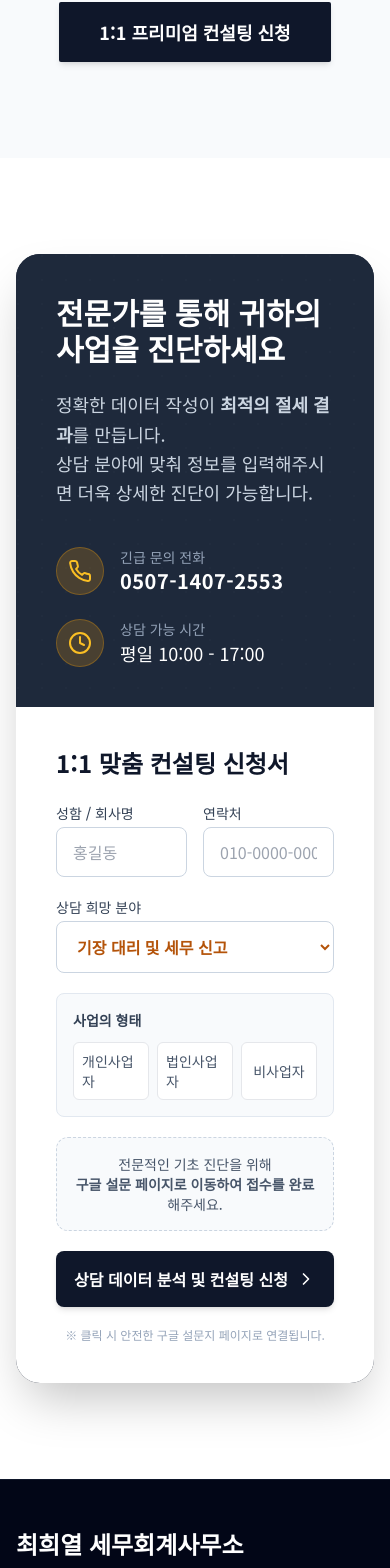
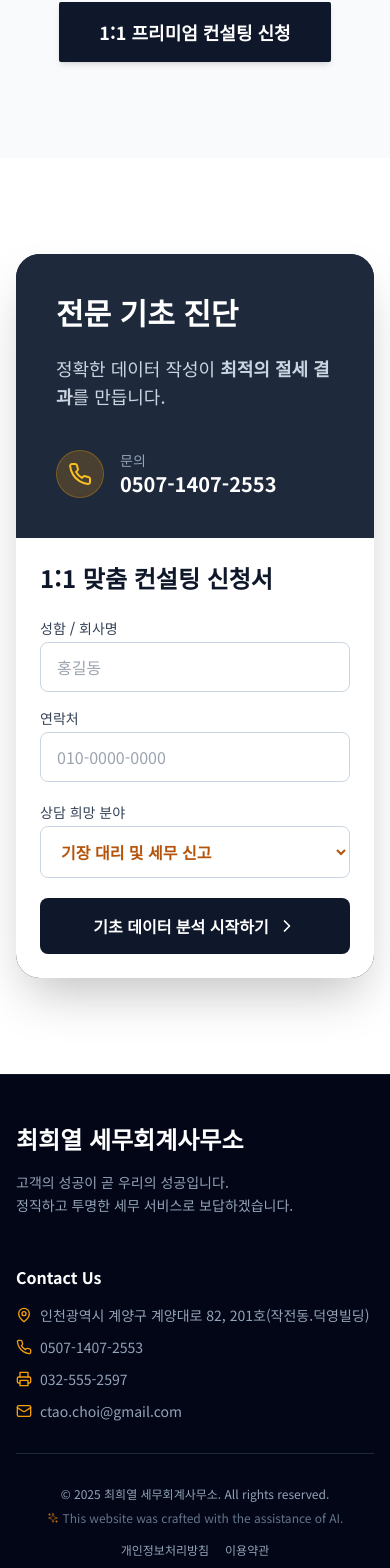
Before and after one commit to choiheeyeol/my-hompage, a React (Vite) app: page / in a window 390 px wide. Shown: the part 5616-7184 px from the top of the page. Built offline with nearby package versions, Linux system fonts and the light colour scheme.

Commit message:
feat: complete google form integration with correct IDs

```diff
--- a/src/components/ContactCTA.tsx
+++ b/src/components/ContactCTA.tsx
@@ -1,95 +1,52 @@
-import React, { useState } from 'react'; // useEffect는 미사용으로 제거
+import React, { useState } from 'react';
 import { Send, Phone, Clock, ChevronRight } from 'lucide-react';
 
 const ContactCTA: React.FC = () => {
+  const [isSubmitted, setIsSubmitted] = useState(false);
   const [formData, setFormData] = useState({
     name: '',
     phone: '',
     category: '기장 대리 및 세무 신고',
-    businessType: '',
-    taxType: '',
-    hasEmployee: '',
-    propertyAction: '',
-    lifecycleStage: '',
-    crisisType: '',
-    message: ''
   });
 
-  // 여기에 구글 설문지 [보내기] -> [링크] 주소를 붙여넣으세요
-  const GOOGLE_FORM_URL = "https://docs.google.com/forms/d/e/1FAIpQLScGHwnt6SUrNvP-oKE9Wo6_AL_xPBzdCHYQ-XY8_zEniT1bTQ/viewform?usp=dialog";
-
-  const serviceOptions = [
-    "기장 대리 및 세무 신고",
-    "세무 조정 및 기업 재무 진단",
-    "재산세제 (양도·상속·증여)",
-    "사업 생애주기 및 위기 관리 컨설팅",
-    "기타 문의",
-  ];
-
-  const handleChange = (e: React.ChangeEvent<HTMLInputElement | HTMLSelectElement | HTMLTextAreaElement>) => {
-    const { id, value, name } = e.target;
-    const fieldId = id || name;
-    setFormData(prev => ({ ...prev, [fieldId]: value }));
+  // 구글 설문지 설정 (미리 채워진 링크 ID를 확인하여 교체하세요)
+  const GOOGLE_FORM_BASE_URL = "https://docs.google.com/forms/d/e/1FAIpQLScGHwnt6SUrNvP-oKE9Wo6_AL_xPBzdCHYQ-XY8_zEniT1bTQ/viewform?usp=dialog";
+  const ENTRY_IDS = {
+    name: "entry.2005620554",    // 성함 필드 ID
+    phone: "entry.1045781291",   // 연락처 필드 ID
+    category: "entry.1404194098"  // 상담분야 필드 ID
   };
 
-  // 상황별 동적 설문 렌더링 함수 (기존 로직 유지)
-  const renderDynamicFields = () => {
-    if (formData.category === "사업 생애주기 및 위기 관리 컨설팅") {
-      return (
-        <div className="space-y-5 animate-in fade-in slide-in-from-top-2 duration-500">
-          <div className="p-4 bg-slate-50 rounded-lg border border-slate-200">
-            <label className="block text-sm font-bold text-slate-700 mb-3">현재 사업 단계</label>
-            <div className="space-y-2">
-              {['창업 준비 단계', '사업 운영 중 (구조 전환 고려)', '폐업 또는 사업 정리 예정'].map(stage => (
-                <label key={stage} className={`flex items-center p-3 border rounded-md cursor-pointer text-sm transition-all ${formData.lifecycleStage === stage ? 'bg-amber-500 border-amber-500 text-white' : 'bg-white text-slate-600 hover:border-amber-300'}`}>
-                  <input type="radio" name="lifecycleStage" value={stage} onChange={handleChange} className="hidden" />
-                  <ChevronRight size={16} className="mr-2" /> {stage}
-                </label>
-              ))}
-            </div>
-          </div>
-          {/* 생애주기별 세부 필드는 동일하게 유지됩니다 */}
-        </div>
-      );
+  // 연락처 자동 하이픈 기능
+  const formatPhoneNumber = (value: string) => {
+    const number = value.replace(/[^\d]/g, '');
+    if (number.length < 4) return number;
+    if (number.length < 7) return `${number.slice(0, 3)}-${number.slice(3)}`;
+    if (number.length < 11) return `${number.slice(0, 3)}-${number.slice(3, 6)}-${number.slice(6)}`;
+    return `${number.slice(0, 3)}-${number.slice(3, 7)}-${number.slice(7, 11)}`;
+  };
+
+  const handleChange = (e: React.ChangeEvent<HTMLInputElement | HTMLSelectElement>) => {
+    const { id, value } = e.target;
+    if (id === 'phone') {
+      setFormData(prev => ({ ...prev, phone: formatPhoneNumber(value) }));
+    } else {
+      setFormData(prev => ({ ...prev, [id]: value }));
     }
+  };
 
-    if (formData.category === "기장 대리 및 세무 신고" || formData.category === "세무 조정 및 기업 재무 진단") {
-      return (
-        <div className="space-y-5 animate-in fade-in slide-in-from-top-2 duration-500">
-          <div className="p-4 bg-slate-50 rounded-lg border border-slate-200">
-            <label className="block text-sm font-bold text-slate-700 mb-3">사업의 형태</label>
-            <div className="grid grid-cols-3 gap-2">
-              {['개인사업자', '법인사업자', '비사업자'].map(type => (
-                <label key={type} className={`flex items-center justify-center p-2 border rounded-md cursor-pointer text-sm transition-all ${formData.businessType === type ? 'bg-amber-500 border-amber-500 text-white' : 'bg-white text-slate-600 hover:border-amber-300'}`}>
-                  <input type="radio" name="businessType" value={type} onChange={handleChange} className="hidden" />
-                  {type}
-                </label>
-              ))}
-            </div>
-          </div>
-          {/* 과세 유형 및 근로자 유무 동일 유지 */}
-        </div>
-      );
-    }
+  const handleSubmit = (e: React.FormEvent) => {
+    e.preventDefault();
+    setIsSubmitted(true); // 버튼 클릭 시 임베드된 설문지를 보여줌
+  };
 
-    if (formData.category === "재산세제 (양도·상속·증여)") {
-      return (
-        <div className="space-y-5 animate-in fade-in slide-in-from-top-2 duration-500">
-          <div className="p-4 bg-slate-50 rounded-lg border border-slate-200">
-            <label className="block text-sm font-bold text-slate-700 mb-3">진행 상황 (선택)</label>
-            <div className="space-y-2">
-              {['계약/사망 전 (사전 절세 플랜)', '계약 완료 / 등기 이전 전', '등기 완료 / 신고 대행'].map(status => (
-                <label key={status} className={`flex items-center p-3 border rounded-md cursor-pointer text-sm transition-all ${formData.propertyAction === status ? 'bg-amber-500 border-amber-500 text-white' : 'bg-white text-slate-600 hover:border-amber-300'}`}>
-                  <input type="radio" name="propertyAction" value={status} onChange={handleChange} className="hidden" />
-                  <ChevronRight size={16} className="mr-2" /> {status}
-                </label>
-              ))}
-            </div>
-          </div>
-        </div>
-      );
-    }
-    return null;
+  // 데이터를 포함한 구글 설문지 URL 생성
+  const getPrefilledUrl = () => {
+    const params = new URLSearchParams();
+    params.append(ENTRY_IDS.name, formData.name);
+    params.append(ENTRY_IDS.phone, formData.phone);
+    params.append(ENTRY_IDS.category, formData.category);
+    return `${GOOGLE_FORM_BASE_URL}&${params.toString()}`;
   };
 
   return (
@@ -97,77 +54,75 @@ const ContactCTA: React.FC = () => {
       <div className="max-w-7xl mx-auto px-4 sm:px-6 lg:px-8">
         <div className="bg-slate-900 rounded-3xl overflow-hidden shadow-2xl flex flex-col lg:flex-row">
 
-          {/* Left Side: Info (기존 동일) */}
-          <div className="lg:w-1/2 p-10 md:p-14 flex flex-col justify-center bg-slate-800 text-white relative overflow-hidden">
-            <div className="absolute inset-0 opacity-10" style={{ backgroundImage: 'radial-gradient(circle at 2px 2px, rgba(255,255,255,0.15) 1px, transparent 0)', backgroundSize: '24px 24px' }}></div>
+          {/* 왼쪽 안내 영역 */}
+          <div className="lg:w-1/3 p-10 md:p-14 flex flex-col justify-center bg-slate-800 text-white relative">
             <div className="relative z-10">
-              <h2 className="text-3xl font-bold mb-6">전문가를 통해 귀하의 사업을 진단하세요</h2>
-              <p className="text-slate-300 mb-10 text-lg leading-relaxed">
-                정확한 데이터 작성이 <strong>최적의 절세 결과</strong>를 만듭니다.<br/>
-                상담 분야에 맞춰 정보를 입력해주시면 더욱 상세한 진단이 가능합니다.
+              <h2 className="text-3xl font-bold mb-6">전문 기초 진단</h2>
+              <p className="text-slate-300 mb-10 text-lg">
+                정확한 데이터 작성이 <strong>최적의 절세 결과</strong>를 만듭니다.
               </p>
               <div className="space-y-6">
                 <div className="flex items-center space-x-4">
                   <div className="w-12 h-12 bg-amber-500/20 rounded-full flex items-center justify-center text-amber-400 border border-amber-500/30"><Phone className="w-6 h-6" /></div>
                   <div>
-                    <p className="text-sm text-slate-400">긴급 문의 전화</p>
-                    <p className="text-xl font-bold tracking-wide">0507-1407-2553</p>
-                  </div>
-                </div>
-                <div className="flex items-center space-x-4">
-                  <div className="w-12 h-12 bg-amber-500/20 rounded-full flex items-center justify-center text-amber-400 border border-amber-500/30"><Clock className="w-6 h-6" /></div>
-                  <div>
-                    <p className="text-sm text-slate-400">상담 가능 시간</p>
-                    <p className="text-lg">평일 10:00 - 17:00</p>
+                    <p className="text-sm text-slate-400">문의</p>
+                    <p className="text-xl font-bold">0507-1407-2553</p>
                   </div>
                 </div>
               </div>
             </div>
           </div>
 
-          {/* Right Side: Form & Link Button */}
-          <div className="lg:w-1/2 p-10 md:p-14 bg-white">
+          {/* 오른쪽 폼/설문지 영역 */}
+          <div className="lg:w-2/3 p-6 md:p-10 bg-white">
+            {!isSubmitted ? (
+              <form onSubmit={handleSubmit} className="space-y-5">
                 <h3 className="text-2xl font-bold text-slate-900 mb-6">1:1 맞춤 컨설팅 신청서</h3>
-            <div className="space-y-5">
-              <div className="grid grid-cols-2 gap-4">
+                <div className="grid grid-cols-1 md:grid-cols-2 gap-4">
                   <div>
                     <label className="block text-sm font-medium text-slate-700 mb-1">성함 / 회사명</label>
-                  <input type="text" id="name" value={formData.name} onChange={handleChange} className="w-full px-4 py-3 rounded-lg border border-slate-300 focus:ring-2 focus:ring-amber-500 outline-none" placeholder="홍길동" />
+                    <input type="text" id="name" required value={formData.name} onChange={handleChange} className="w-full px-4 py-3 rounded-lg border border-slate-300 focus:ring-2 focus:ring-amber-500 outline-none" placeholder="홍길동" />
                   </div>
                   <div>
                     <label className="block text-sm font-medium text-slate-700 mb-1">연락처</label>
-                  <input type="tel" id="phone" value={formData.phone} onChange={handleChange} className="w-full px-4 py-3 rounded-lg border border-slate-300 focus:ring-2 focus:ring-amber-500 outline-none" placeholder="010-0000-0000" />
+                    <input type="tel" id="phone" required value={formData.phone} onChange={handleChange} className="w-full px-4 py-3 rounded-lg border border-slate-300 focus:ring-2 focus:ring-amber-500 outline-none" placeholder="010-0000-0000" />
                   </div>
                 </div>
-
                 <div>
                   <label className="block text-sm font-medium text-slate-700 mb-1">상담 희망 분야</label>
                   <select id="category" value={formData.category} onChange={handleChange} className="w-full px-4 py-3 rounded-lg border border-slate-300 focus:ring-2 focus:ring-amber-500 outline-none bg-white font-bold text-amber-700">
-                  {serviceOptions.map(option => <option key={option} value={option}>{option}</option>)}
+                    <option value="기장 대리 및 세무 신고">기장 대리 및 세무 신고</option>
+                    <option value="세무 조정 및 기업 재무 진단">세무 조정 및 기업 재무 진단</option>
+                    <option value="재산세제 (양도·상속·증여)">재산세제 (양도·상속·증여)</option>
+                    <option value="사업 생애주기 및 위기 관리 컨설팅">사업 생애주기 및 위기 관리 컨설팅</option>
+                    <option value="기타 문의">기타 문의</option>
                   </select>
                 </div>
-
-              {renderDynamicFields()}
-
-              <div className="p-4 bg-slate-50 rounded-xl border border-dashed border-slate-300 mb-6">
-                <p className="text-sm text-slate-600 text-center">
-                  전문적인 기초 진단을 위해<br/>
-                  <strong>구글 설문 페이지로 이동하여 접수를 완료</strong>해주세요.
-                </p>
+                <button type="submit" className="w-full bg-slate-900 hover:bg-slate-800 text-white font-bold py-4 rounded-lg transition-all flex items-center justify-center space-x-2">
+                  <span>기초 데이터 분석 시작하기</span>
+                  <ChevronRight size={20} />
+                </button>
+              </form>
+            ) : (
+              <div className="w-full animate-in fade-in duration-700">
+                <div className="flex items-center justify-between mb-4">
+                  <h3 className="text-lg font-bold text-amber-700 italic">InOn.Tax 정밀 진단 진행 중...</h3>
+                  <button onClick={() => setIsSubmitted(false)} className="text-xs text-slate-400 hover:text-slate-600 underline">수정하기</button>
                 </div>
-
-              {/* 폼 제출 버튼 대신 구글 설문지 링크 버튼으로 변경 */}
-              <a
-                href={GOOGLE_FORM_URL}
-                target="_blank"
-                rel="noopener noreferrer"
-                className="w-full bg-slate-900 hover:bg-slate-800 text-white font-bold py-4 rounded-lg transition-all shadow-md transform active:scale-[0.98] flex items-center justify-center space-x-2"
+                {/* 구글 설문지 임베드 */}
+                <iframe
+                  src={getPrefilledUrl()}
+                  width="100%"
+                  height="700"
+                  frameBorder="0"
+                  marginHeight={0}
+                  marginWidth={0}
+                  className="rounded-xl border border-slate-200 shadow-inner"
                 >
-                <span>상담 데이터 분석 및 컨설팅 신청</span>
-                <ChevronRight size={20} />
-              </a>
-              <p className="text-center text-xs text-slate-400 mt-2">※ 클릭 시 안전한 구글 설문지 페이지로 연결됩니다.</p>
+                  로드 중…
+                </iframe>
               </div>
+            )}
           </div>
         </div>
       </div>
```
Lines whose indentation alone changed are shown as unchanged.
